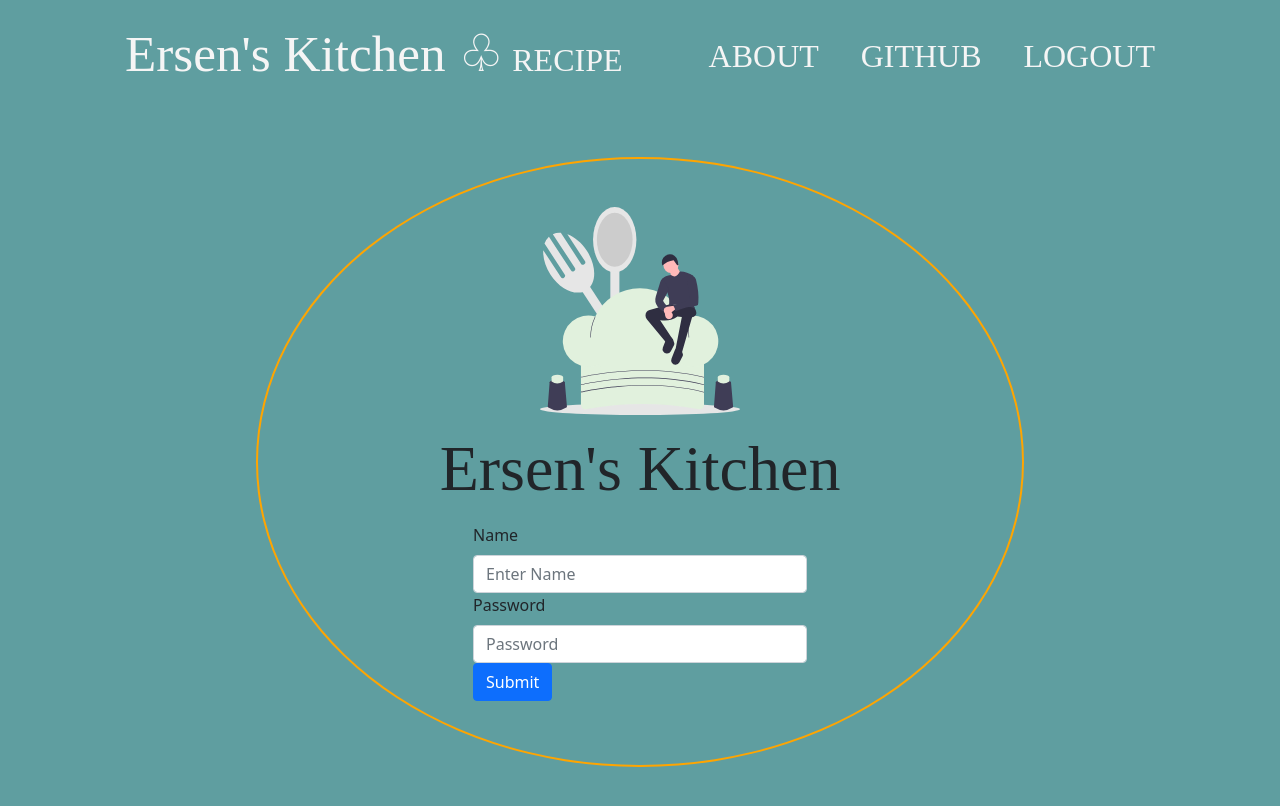
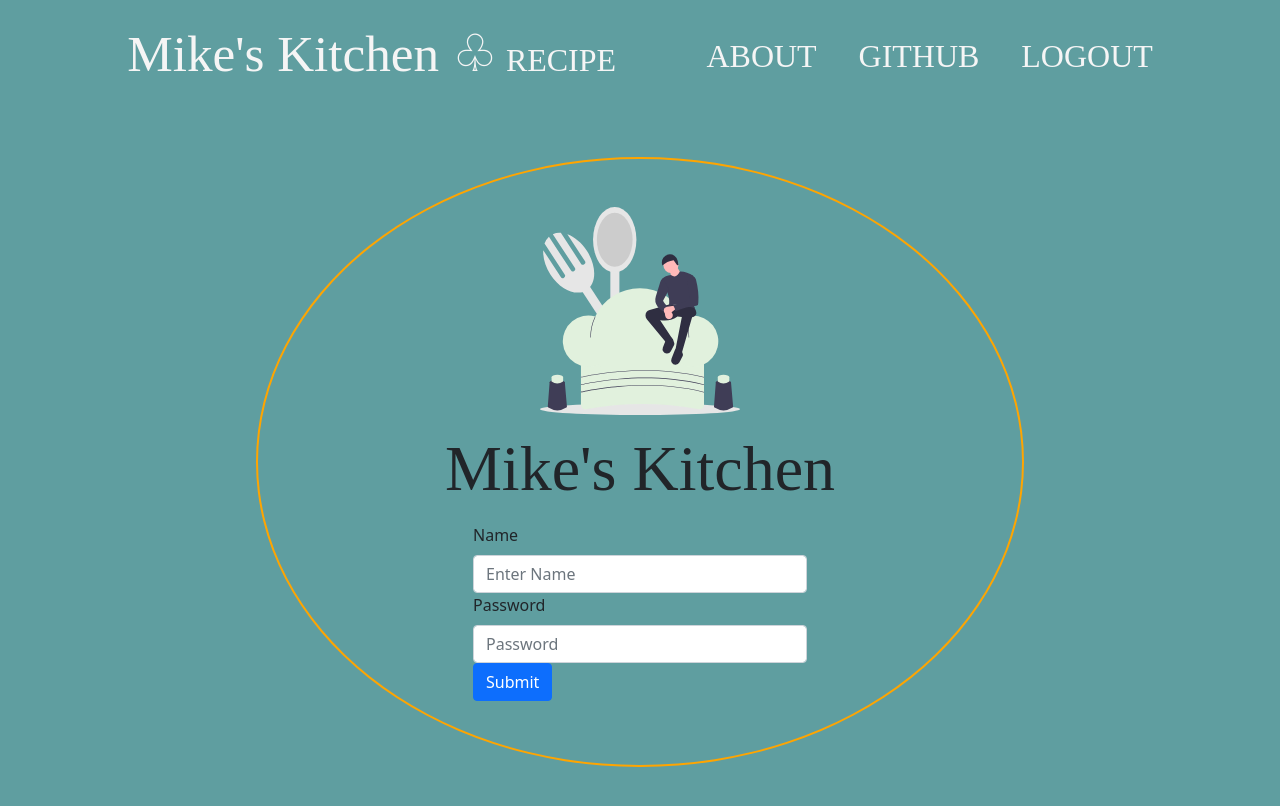
Before and after one commit to Mikaildokgoz/RecipeApp, a React (Create React App) app: page / in a window 1280 px wide. Shown: the top 806 px of the page. Built offline with nearby package versions, Linux system fonts and the light colour scheme.

Commit message:
file updated

```diff
--- a/src/components/footer/Footer.jsx
+++ b/src/components/footer/Footer.jsx
@@ -5,7 +5,7 @@ const Footer = () => {
   return (
     <div className="footer-div">
       <a
-        href="https://github.com/AshleyMiller79"
+        href="https://github.com/Mikaildokgoz"
         target="_blank"
         rel="noopener noreferrer"
         // Noreferrer etiketi önceleri noopener etiketiyle beraber kullanılan, target=”_blank” etiketinden gelebilecek tehditlere karşı sitenizi ve bilgisayarınızı korumak için noopener etiketiyle birlikte komut oluşturan etikettir. Güvenlik açıklarını kapatabilmek ve SEO çalışmalarına da katkıda bulunmak için noopenerle birlikte yazılan noreferrer, WordPress’in güvenliği iyileştirmeye yönelik yeni güncellemeleriyle kaldırıldı ve noopener etiketi tek başına kullanılmaya başlandı.
@@ -13,7 +13,7 @@ const Footer = () => {
         // Noreferrer, yönlendirme bilgilerinin hedef web sitesine aktarılmasını önlemek için kullanılır ve bu aynı zamanda Google analitikteki yönlendirme trafiğini de gizler.
         style={{ textDecoration: "none" }}
       >
-        <code className="brand">{"<Ashley/> "}</code>
+        <code className="brand">{"<Mike/> "}</code>
         {/* <></> işaretlerini kullanabilmek için code */}
       </a>
       <img
--- a/src/components/navbar/Navbar.js
+++ b/src/components/navbar/Navbar.js
@@ -8,11 +8,11 @@ const Navbar = ({ logout }) => {
     return(
         <Container className={styles.navbar}>
         <div className={styles.logo}>
-            <Link to="/home" className={styles.link}><span>Ersen's Kitchen </span> RECIPE</Link>
+            <Link to="/home" className={styles.link}><span>Mike's Kitchen </span> RECIPE</Link>
             </div>
             <div className={styles.buttons}>
             <Link to="/about" className={styles.link}>ABOUT</Link>
-            <a href="https://github.com/ersenozturk" target='_blank' rel="noopener noreferrer" className={styles.link}>GITHUB</a>
+            <a href="https://github.com/Mikaildokgoz" target='_blank' rel="noopener noreferrer" className={styles.link}>GITHUB</a>
             <Link to="/" className={styles.link} onClick={logout} >LOGOUT</Link>
             </div>
         </Container>
--- a/src/pages/login/Login.js
+++ b/src/pages/login/Login.js
@@ -18,7 +18,7 @@ const Login = ({ authenticate }) => {
   return (
     <div className={styles.loginMain}>
       <img src={kitchen} alt="kitchen-pot" className={styles.kitchenlogo} />
-      <h1 className={styles.logo}>Ersen's Kitchen</h1>
+      <h1 className={styles.logo}>Mike's Kitchen</h1>
       <Form className={styles.form} onSubmit={handleSubmitLogin}>
         <Form.Label>Name</Form.Label>
         <Form.Control type="text" placeholder="Enter Name" required />
```
